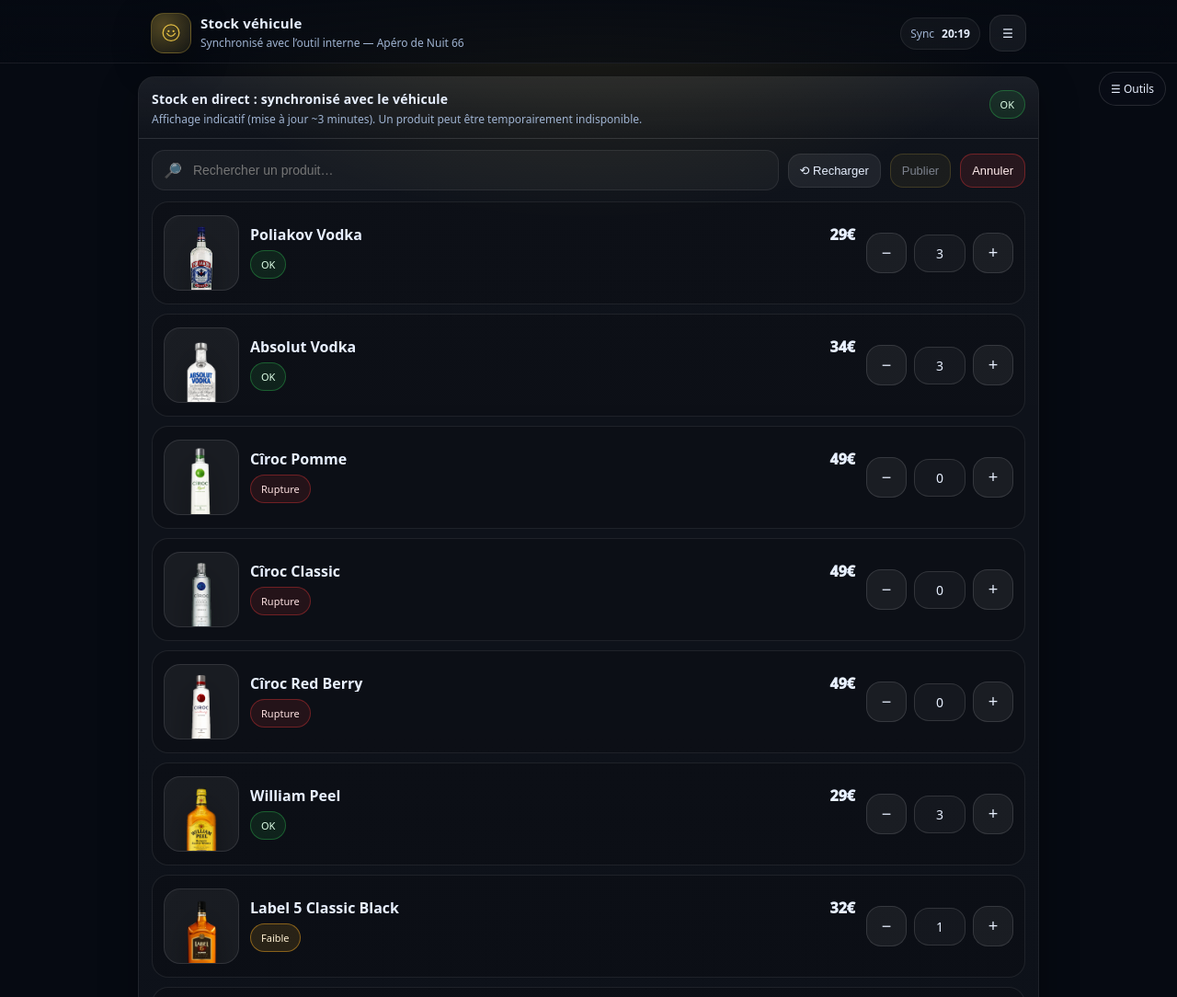
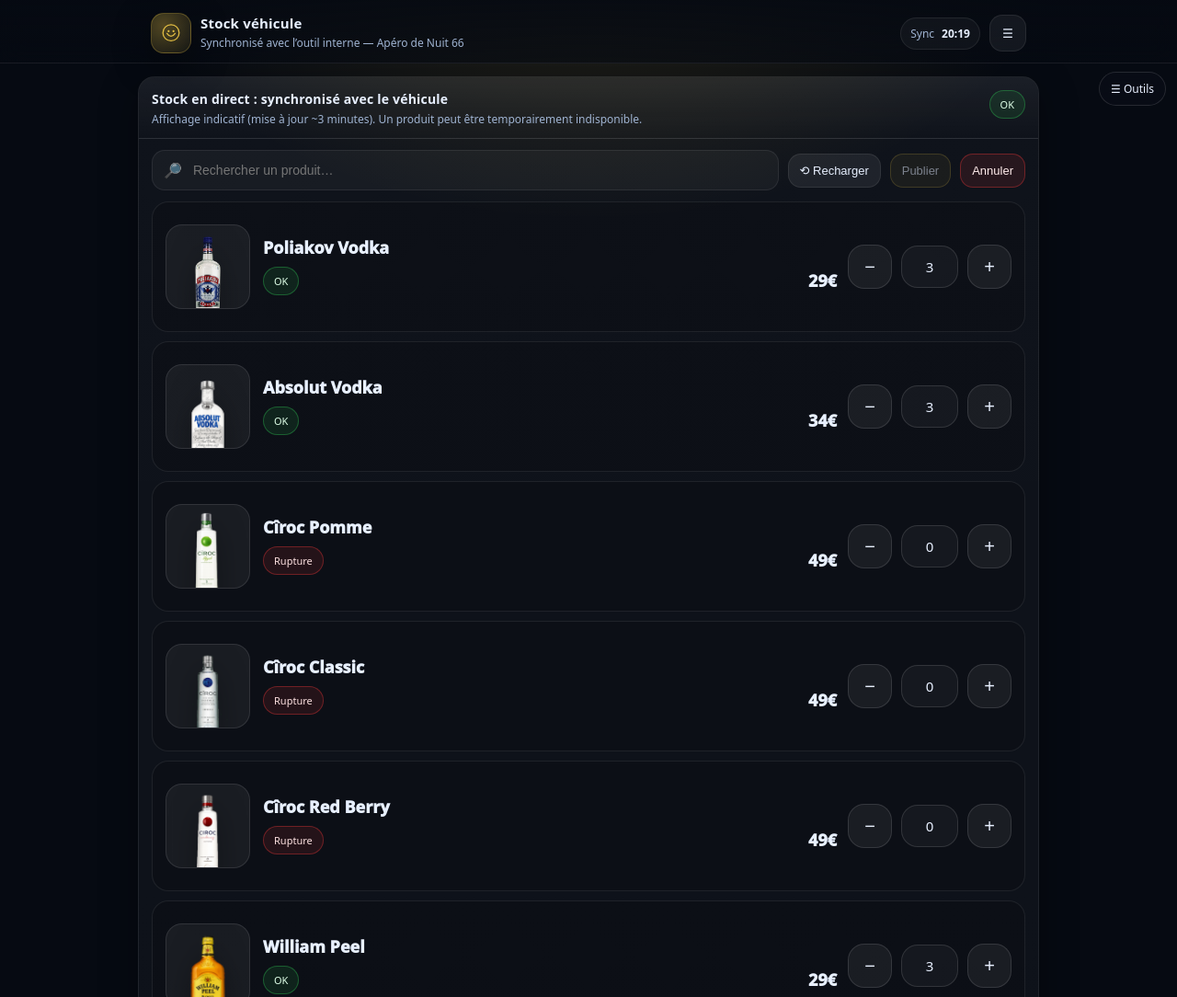
Before and after one commit to bullyto/outil, a plain HTML site: page apps/stock/index.html in a window 1280 px wide. Shown: the top 1084 px of the page at 92% size. Drawn offline with Linux system fonts and the light colour scheme.

Commit message:
Update index.html

```diff
--- a/apps/stock/index.html
+++ b/apps/stock/index.html
@@ -166,20 +166,20 @@
 
     .list{ display:grid; grid-template-columns: 1fr; gap:10px; }
 
-    /* ✅ NEW layout: name ONE LINE + price moved to right (no overlap) */
+    /* ✅ FIX: make cards taller + force name visible (2 lines max, no overlap) */
     .item{
       display:grid;
-      grid-template-columns: 82px 1fr; /* image + content */
-      gap:12px;
+      grid-template-columns: 92px 1fr; /* image + content */
+      gap:14px;
       align-items:center;
-      padding:12px;
+      padding:14px;
       border-radius:18px;
       border:1px solid rgba(255,255,255,.08);
       background: rgba(0,0,0,.12);
-      min-height: 112px;
+      min-height: 142px;            /* ✅ taller so name is visible */
     }
     .thumb{
-      width:82px; height:82px;
+      width:92px; height:92px;      /* ✅ bigger bottle */
       border-radius:18px;
       background: rgba(255,255,255,.06);
       border:1px solid rgba(255,255,255,.10);
@@ -208,33 +208,37 @@
       min-width:0;
       display:flex;
       flex-direction:column;
-      gap:8px;
+      gap:10px;
     }
-    .nameRow{
+
+    .name{
+      margin:0;
+      font-size:18px;               /* ✅ bigger */
+      font-weight:950;
+      line-height:1.15;
+      display:-webkit-box;          /* ✅ allow 2 lines max */
+      -webkit-box-orient: vertical;
+      -webkit-line-clamp: 2;
+      overflow:hidden;
+      text-overflow:ellipsis;
+      max-width: 100%;
+    }
+
+    .subRow{
       display:flex;
-      align-items:baseline;
+      align-items:center;
       justify-content:space-between;
       gap:10px;
       min-width:0;
     }
-    .name{
-      margin:0;
-      font-size:16px;
-      font-weight:900;
-      line-height:1.1;
-      white-space:nowrap;          /* ✅ one line only */
-      overflow:hidden;             /* ✅ no wrap */
-      text-overflow:ellipsis;      /* ✅ ... */
-      min-width:0;
-      flex:1 1 auto;
-    }
+
     .price{
       margin:0;
-      font-size:16px;
-      font-weight:950;             /* ✅ strong */
+      font-size:18px;               /* ✅ bigger + bold */
+      font-weight:950;
       line-height:1;
       flex:0 0 auto;
-      padding-left:6px;
+      white-space:nowrap;
     }
 
     .badge{
@@ -249,6 +253,7 @@
       align-items:center;
       gap:6px;
       width: fit-content;
+      white-space:nowrap;
     }
     .badge.ok{ border-color: rgba(49,209,88,.35); background: rgba(49,209,88,.10); color:#dfffe8; }
     .badge.warn{ border-color: rgba(255,176,32,.45); background: rgba(255,176,32,.12); color:#fff1d3; }
@@ -257,32 +262,32 @@
     .qtyBox{
       display:flex;
       align-items:center;
-      gap:8px;
+      gap:10px;
       flex:0 0 auto;
     }
     .qtyBtn{
-      width:44px;
-      height:44px;
-      border-radius:16px;
+      width:48px;                   /* ✅ bigger */
+      height:48px;
+      border-radius:18px;
       border:1px solid rgba(255,255,255,.12);
       background: rgba(255,255,255,.06);
       color:var(--text);
       cursor:pointer;
       display:grid;
       place-items:center;
-      font-size:18px;
+      font-size:20px;
       line-height:1;
       user-select:none;
     }
     .qtyBtn:active{ transform: translateY(1px); }
     .qtyVal{
-      min-width:56px;
-      padding:10px 10px;
-      border-radius:16px;
+      min-width:62px;               /* ✅ bigger */
+      padding:12px 10px;
+      border-radius:18px;
       border:1px solid rgba(255,255,255,.12);
       background: rgba(255,255,255,.04);
       color:var(--text);
-      font-size:14px;
+      font-size:15px;
       text-align:center;
       user-select:none;
     }
@@ -394,6 +399,13 @@
       user-select:none;
     }
     .tabTop:active{ transform: translateY(1px); }
+
+    /* small screens: keep readability */
+    @media (max-width:420px){
+      .item{ grid-template-columns: 90px 1fr; min-height: 150px; }
+      .name{ font-size:18px; }
+      .price{ font-size:18px; }
+    }
   </style>
 </head>
 
@@ -505,10 +517,7 @@
 const IMG_DIR = "./stock/";
 const WORKER_BASE = "https://quiet-sunset-9161.apero-nuit-du-66.workers.dev";
 
-/* stock colors rules */
 const OK_THRESHOLD = 3;
-const WARN_MIN = 1;
-const WARN_MAX = 2;
 
 /* =========================
    PRODUITS (base)
@@ -738,11 +747,12 @@
 
           <div class="content">
             <div class="meta">
-              <div class="nameRow">
-                <p class="name">${esc(p.name)}</p>
+              <p class="name">${esc(p.name)}</p>
+
+              <div class="subRow">
+                <span class="badge ${t.cls}">${t.txt}${isDirty ? " • modifié" : ""}</span>
                 <p class="price">${price ? esc(price) + "€" : "—"}</p>
               </div>
-              <span class="badge ${t.cls}">${t.txt}${isDirty ? " • modifié" : ""}</span>
             </div>
 
             <div class="qtyBox">
```
